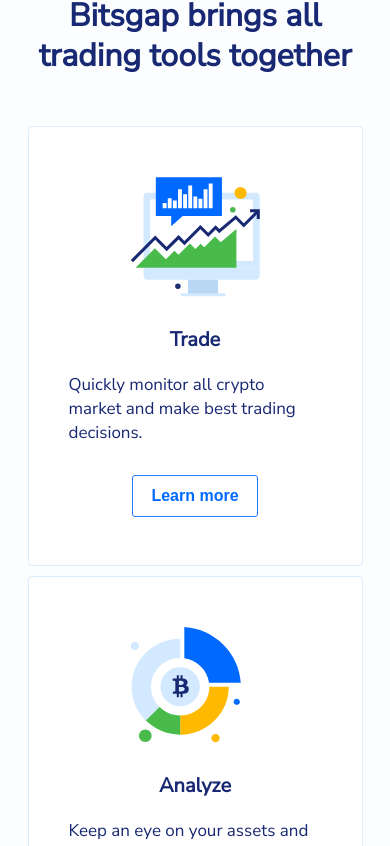
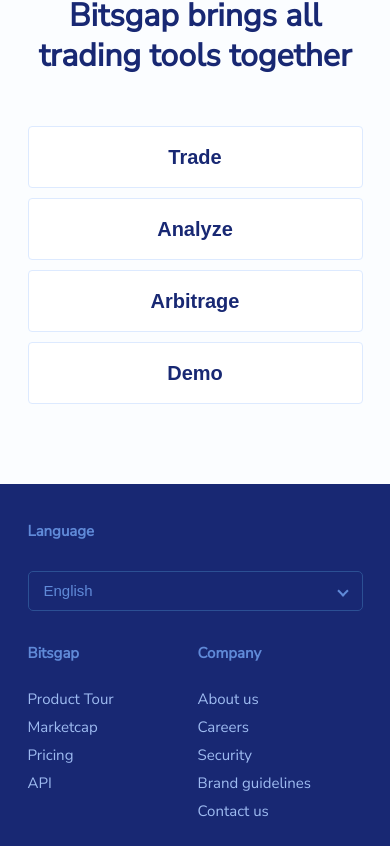
Before and after one commit to Guseff/v2018-main, a React (Create React App) app: page / in a window 390 px wide. Shown: the part 1718-2564 px from the top of the page. Built offline with nearby package versions, Linux system fonts and the light colour scheme.

Commit message:
Tools with slide in Mobile Screen

```diff
--- a/src/components/Tools/ToolBlock.js
+++ b/src/components/Tools/ToolBlock.js
@@ -1,25 +1,40 @@
 import React, { Component } from 'react';
+import classNames from 'classnames';
 
 import './style.css';
 
 class ToolBlock extends Component {
+  constructor(props) {
+    super(props);
+    this.state = { clsd: true };
+
+    this.closeHandle = this.closeHandle.bind(this);
+  }
+
+  closeHandle() {
+    this.setState(state => ({
+        clsd: !state.clsd
+      }));
+  }
+
   render() {
     return (
-      <div className='tool-block'>
-        <div className='tool-block-img'>
+      <div className={classNames('tool-block', {'tool-block--closed': this.state.clsd})}>
+        <div className={classNames('tool-block-img', {'tool-el--closed': this.state.clsd})}>
           <img alt='' src={this.props.img} />
         </div>
 
-        <div className='tool-block-title'>
+        <button className={classNames('tool-block-title', {'tool-block-title--closed': this.state.clsd})} onClick={this.closeHandle}>
           {this.props.title}
-        </div>
+        </button>
 
-        <div className='tool-block-text'>
+        <div className={classNames('tool-block-text', {'tool-el--closed': this.state.clsd})}>
           {this.props.text}
         </div>
 
-        <button className='tool-btn'>Learn more</button>
-
+        <div className={classNames('tool-btn-wrap', {'tool-el--closed': this.state.clsd})}>
+          <button className={classNames('tool-btn')}>Learn more</button>
+        </div>
       </div>
     );
   }
--- a/src/components/Tools/style.css
+++ b/src/components/Tools/style.css
@@ -37,12 +37,16 @@
 }
 
 .tool-block-title {
+  margin: 30px 0 20px;
+  width: 100%;
+  border: none;
+  outline: none;
   font-size: 20px;
   font-weight: bold;
   line-height: 1.3;
   text-align: center;
   color: #182873;
-  margin: 30px 0 20px;
+  background-color: #ffffff;
 }
 
 .tool-block-text {
@@ -51,6 +55,7 @@
   line-height: 1.41;
   color: #182873;
   text-align: left;
+  overflow: hidden;
 }
 
 .tool-block-img {
@@ -58,6 +63,7 @@
   height: 130px;
   display: flex;
   align-items: center;
+  overflow: hidden;
 }
 
 .tool-btn {
@@ -132,13 +138,46 @@
     background-color: #ffffff;
 
     margin-bottom: 10px;
+    transition-property: height;
+    transition-duration: 0.5s;
   }
 
   .tool-block:hover {
     box-shadow: none;
   }
 
+  .tool-block-img {
+    transition-property: height;
+    transition-duration: 0.5s;
+  }
+
+  .tool-block-title--closed {
+    margin: 0;
+  }
+
+  .tool-block-text {
+    height: 49px;
+    overflow: hidden;
+    transition-property: height;
+    transition-duration: 0.5s;
+  }
+
+  .tool-btn-wrap {
+    overflow: hidden;
+  }
+
   .tool-btn {
     display: block;
   }
+
+  .tool-el--closed {
+    height: 0 !important;
+  }
+
+  .tool-block--closed {
+    height: 60px !important;
+    padding-top: 0;
+    padding-bottom: 0;
+    justify-content: center;
+  }
 }
```
